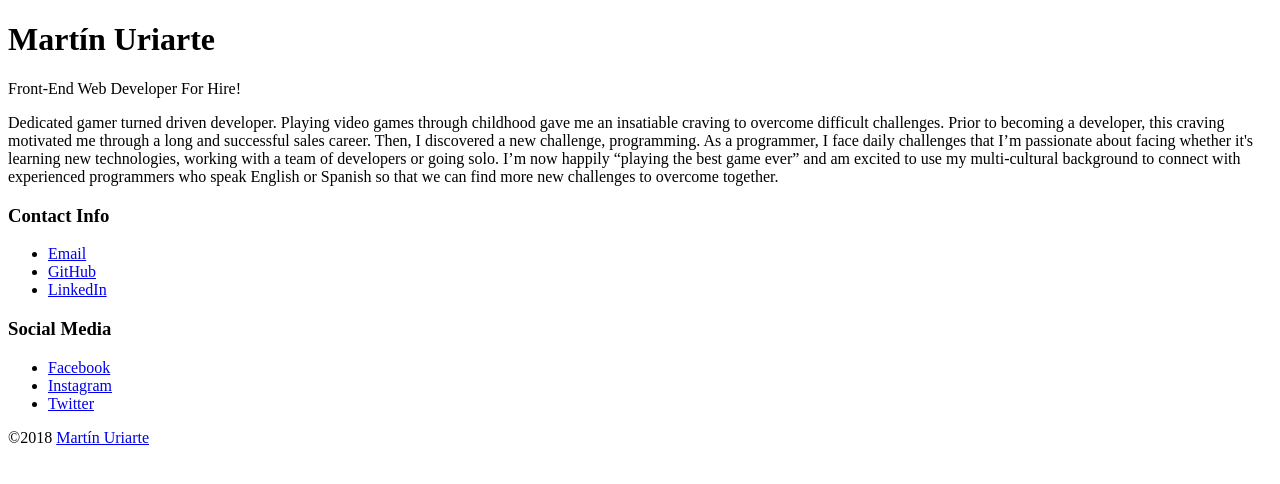
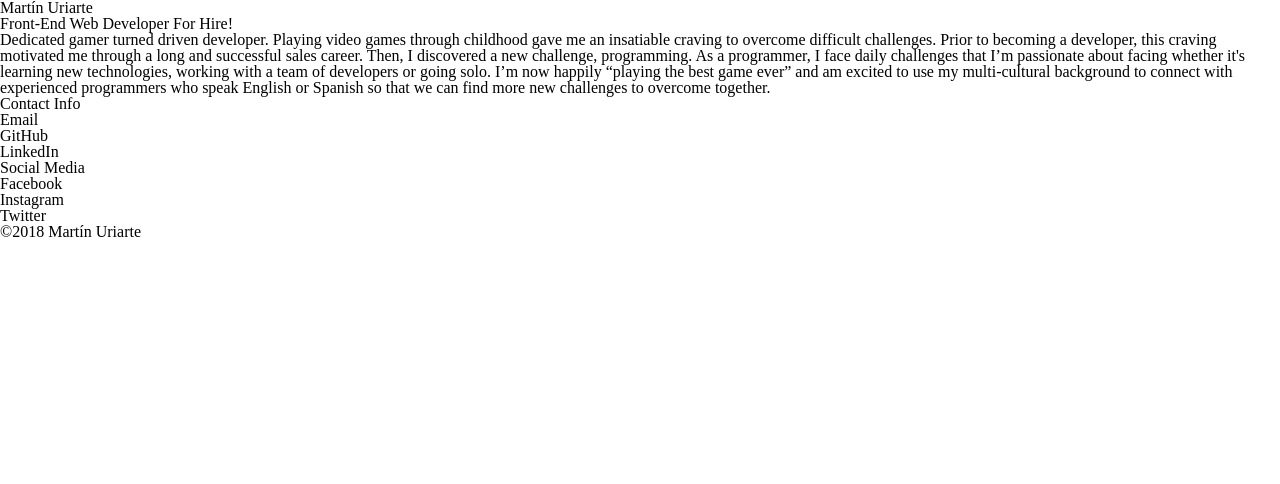
Before and after one commit to TheMartinUriarte/themartinuriarte.github.io, a plain HTML site: page index.html in a window 1280 px wide. Drawn offline with Linux system fonts and the light colour scheme.

Commit message:
[WIP] Added CSS reset to main.css

```diff
--- a/assets/css/main.css
+++ b/assets/css/main.css
@@ -0,0 +1,80 @@
+/* -- CSS Reset -- */
+@import url("https://fonts.googleapis.com/css?family=Montserrat:400,600");
+@import url("https://fonts.googleapis.com/css?family=Lora");
+html, body, div, span, applet, object, iframe,
+h1, h2, h3, h4, h5, h6, p, blockquote, pre,
+a, abbr, acronym, address, big, cite, code,
+del, dfn, em, img, ins, kbd, q, s, samp,
+small, strike, strong, sub, sup, tt, var,
+b, u, i, center,
+dl, dt, dd, ol, ul, li,
+fieldset, form, label, legend,
+table, caption, tbody, tfoot, thead, tr, th, td,
+article, aside, canvas, details, embed,
+figure, figcaption, footer, header, hgroup,
+menu, nav, output, ruby, section, summary,
+time, mark, audio, video {
+  margin: 0;
+  padding: 0;
+  border: 0;
+  font-size: 100%;
+  font: inherit;
+  vertical-align: baseline; }
+
+article, aside, details, figcaption, figure,
+footer, header, hgroup, menu, nav, section {
+  display: block; }
+
+body {
+  line-height: 1; }
+
+ol, ul {
+  list-style: none; }
+
+blockquote, q {
+  quotes: none; }
+
+blockquote:before, blockquote:after,
+q:before, q:after {
+  content: '';
+  content: none; }
+
+table {
+  border-collapse: collapse;
+  border-spacing: 0; }
+
+* {
+  -webkit-font-smoothing: antialiased;
+  -moz-osx-font-smoothing: grayscale;
+  text-rendering: optimizeLegibility;
+  -moz-font-feature-settings: "liga" on;
+  margin: 0; }
+
+img.alignright {
+  float: right; }
+
+img.alignleft {
+  float: left; }
+
+img.aligncenter {
+  clear: both;
+  display: block;
+  margin-right: auto;
+  margin-left: auto; }
+
+body {
+  background-color: #FFFFFF;
+  border-style: none; }
+
+body,
+p,
+a,
+a:hover {
+  color: #000000; }
+
+a,
+a:hover {
+  text-decoration: none;
+  border: none;
+  border-style: none;
+  box-shadow: none; }
--- a/index.html
+++ b/index.html
@@ -31,7 +31,7 @@
 	<link rel='icon' type='image/png' href='assets/imgs/favicon.png' sizes='32x32'>
 
 	<!-- Mobile -->
-	<meta name="themartinuriarte.github.io" content="M. Uriarte Portfolio"
+	<meta name="themartinuriarte.github.io" content="M. Uriarte Portfolio">
 
 	<!-- Styles -->
 	<link rel='stylesheet' href='assets/css/main.css' type='text/css' media='screen' />
```
